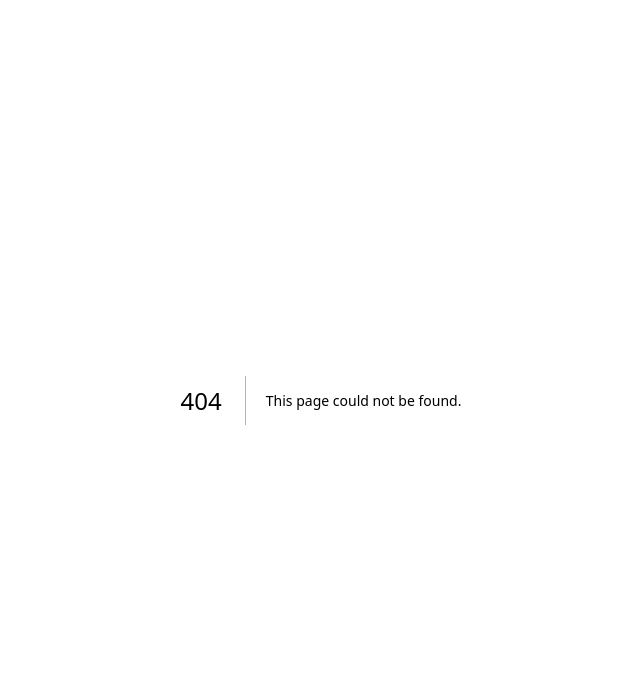
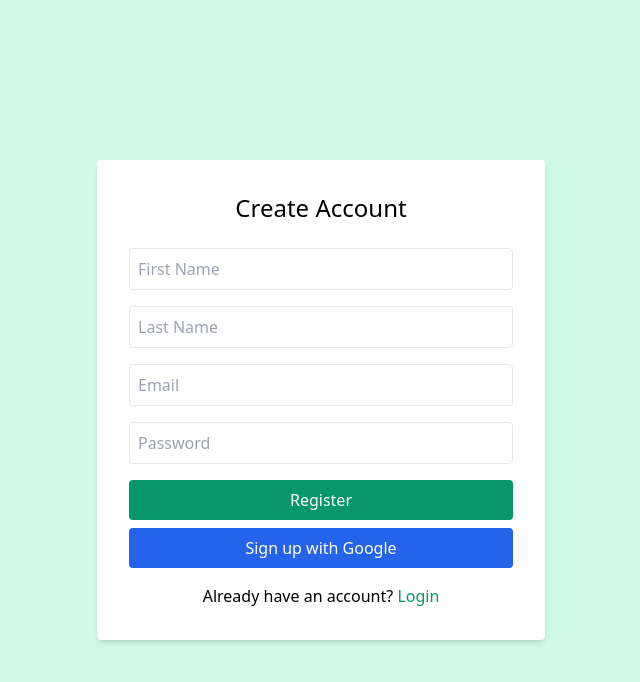
Before and after one commit to birongliu/Signlingo, a Next.js app: page /signup in a window 1280 px wide. Before the commit this address had no page. Shown: the top 682 px of the page, without its empty margins (319-959 px from the left). Built offline with nearby package versions, Linux system fonts and the light colour scheme.

Commit message:
Add navbar, login and signup ui

```diff
--- /dev/null
+++ b/src/app/components/Navbar.tsx
@@ -0,0 +1,24 @@
+"use client";
+
+import Link from "next/link";
+
+export const NavBar = () => {
+  return (
+    <nav className="fixed top-0 z-50 flex h-[50px] w-full items-center border-b bg-green-500 px-4">
+      <div className="lg:hidden">
+        {" "}
+        {/* Mobile View */}
+        <div className="text-white">Menu</div>
+      </div>
+      <div className="hidden lg:flex w-full justify-between items-center">
+        {/* Desktop View */}
+        <div className="text-white">Signlingo</div>
+        <div className="flex space-x-4">
+          <Link href="/login" className="text-white">
+            Login
+          </Link>
+        </div>
+      </div>
+    </nav>
+  );
+};
--- /dev/null
+++ b/src/app/login/page.tsx
@@ -0,0 +1,48 @@
+"use client";
+
+import Link from "next/link";
+
+export default function Login() {
+  return (
+    <div className="flex min-h-screen items-center justify-center bg-emerald-100 font-thin">
+      <div className="w-full max-w-md rounded bg-white p-8 shadow-md">
+        <h2 className="mb-6 text-center text-2xl">Login</h2>
+        <form>
+          <input
+            type="email"
+            placeholder="Email"
+            className="mb-4 w-full rounded border p-2"
+          />
+          <input
+            type="password"
+            placeholder="Password"
+            className="mb-4 w-full rounded border p-2"
+          />
+          <button
+            type="submit"
+            className="w-full rounded bg-emerald-600 p-2 text-white transition-all duration-300 hover:scale-105 hover:bg-emerald-500"
+          >
+            Login
+          </button>
+          <button
+            type="submit"
+            className="mt-2 w-full rounded bg-blue-600 p-2 text-white transition-all duration-300 hover:scale-105 hover:bg-blue-500"
+          >
+            Sign in with Google
+          </button>
+        </form>
+        <div className="mt-4 text-center">
+          <p>
+            Don't have an account?{" "}
+            <Link
+              href="/signup"
+              className="text-emerald-600 transition-all duration-300 hover:text-emerald-500"
+            >
+              Sign Up
+            </Link>
+          </p>
+        </div>
+      </div>
+    </div>
+  );
+}
--- /dev/null
+++ b/src/app/signup/page.tsx
@@ -0,0 +1,61 @@
+"use client";
+
+import Link from "next/link";
+
+export default function Signup() {
+  return (
+    <div className="flex min-h-screen items-center justify-center bg-emerald-100 font-thin">
+      <div className="w-full max-w-md rounded bg-white p-8 shadow-md">
+        <h2 className="mb-6 text-center text-2xl">Create Account</h2>
+        <p className="mb-6 text-center"></p>
+        <form>
+          <input
+            type="text"
+            placeholder="First Name"
+            className="mb-4 w-full rounded border p-2"
+          />
+          <input
+            type="text"
+            placeholder="Last Name"
+            className="mb-4 w-full rounded border p-2"
+          />
+          <input
+            type="email"
+            placeholder="Email"
+            className="mb-4 w-full rounded border p-2"
+          />
+          <input
+            type="password"
+            placeholder="Password"
+            className="mb-4 w-full rounded border p-2"
+          />
+          <button
+            type="submit"
+            className="w-full rounded bg-emerald-600 p-2 text-white transition-all duration-300 hover:scale-105 hover:bg-emerald-500"
+          >
+            Register
+          </button>
+
+          <button
+            type="submit"
+            className="mt-2 w-full rounded bg-blue-600 p-2 text-white transition-all duration-300 hover:scale-105 hover:bg-blue-500"
+          >
+            Sign up with Google
+          </button>
+        </form>
+
+        <div className="mt-4 text-center">
+          <p>
+            Already have an account?{" "}
+            <Link
+              href="/login"
+              className="text-emerald-600 transition-all duration-300 hover:text-emerald-500"
+            >
+              Login
+            </Link>
+          </p>
+        </div>
+      </div>
+    </div>
+  );
+}
--- /dev/null
+++ b/src/app/test/page.tsx
@@ -0,0 +1,12 @@
+"use client";
+
+import { NavBar } from "../components/Navbar";
+import Link from "next/link";
+
+export default function test() {
+  return (
+    <>
+      <NavBar></NavBar>
+    </>
+  );
+}
```
Also changed, not shown: package.json (+7 -5 lines), 1 other file (tests, documents, lock files or other folders).
